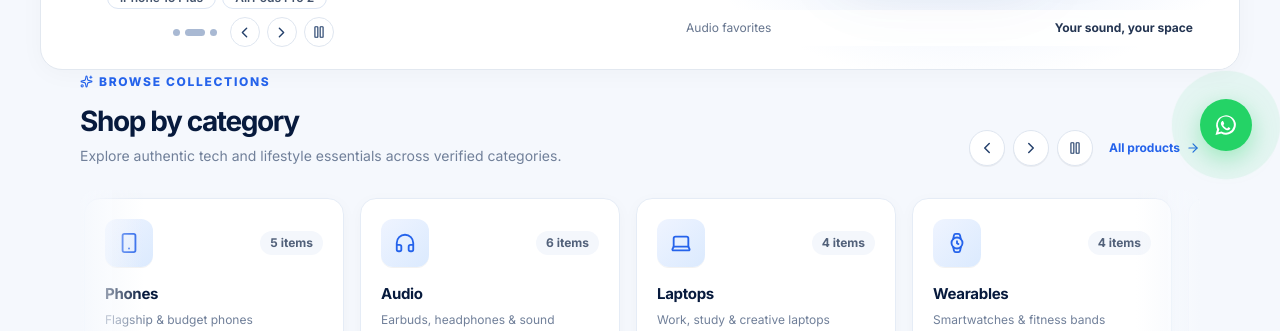
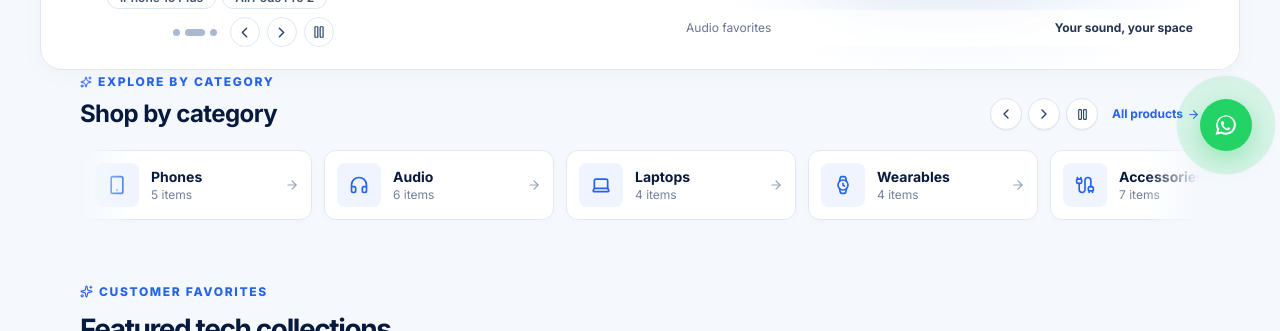
Before and after one commit to ManzoorAliOfficial/hash-online-store, a React (Vite) app in the folder frontend/: page / in a window 1280 px wide. Shown: the part 621-952 px from the top of the page. Built offline with nearby package versions, Linux system fonts and the light colour scheme.

Commit message:
style(categories): streamline category slider height into compact, professional pill cards

```diff
--- a/frontend/src/components/Home/CategoryGrid.jsx
+++ b/frontend/src/components/Home/CategoryGrid.jsx
@@ -17,31 +17,13 @@ import {
 } from "lucide-react";
 import { useStore } from "../../context/StoreContext";
 
-const categoryMeta = {
-  phones: {
-    icon: Smartphone,
-    desc: "Flagship & budget phones",
-  },
-  audio: {
-    icon: Headphones,
-    desc: "Earbuds, headphones & sound",
-  },
-  laptops: {
-    icon: Laptop,
-    desc: "Work, study & creative laptops",
-  },
-  wearables: {
-    icon: Watch,
-    desc: "Smartwatches & fitness bands",
-  },
-  gaming: {
-    icon: Gamepad2,
-    desc: "Controllers & gaming gear",
-  },
-  accessories: {
-    icon: Cable,
-    desc: "Cables, chargers & essentials",
-  },
+const categoryIcons = {
+  phones: Smartphone,
+  audio: Headphones,
+  laptops: Laptop,
+  wearables: Watch,
+  gaming: Gamepad2,
+  accessories: Cable,
 };
 
 export default function CategoryGrid() {
@@ -79,8 +61,8 @@ export default function CategoryGrid() {
         !window.matchMedia("(prefers-reduced-motion: reduce)").matches;
 
       if (shouldScroll && rail) {
-        // Continuous smooth speed (~38 pixels per second)
-        rail.scrollLeft += 38 * delta;
+        // Calm, premium speed (32 pixels per second)
+        rail.scrollLeft += 32 * delta;
 
         // Reset scroll position seamlessly at the exact halfway point
         const halfWidth = rail.scrollWidth / 2;
@@ -103,7 +85,7 @@ export default function CategoryGrid() {
   const handleScroll = (direction) => {
     if (!railRef.current) return;
     isInteractingRef.current = true;
-    const distance = 280;
+    const distance = 240;
 
     railRef.current.scrollBy({
       left: direction === "left" ? -distance : distance,
@@ -120,65 +102,62 @@ export default function CategoryGrid() {
     <section
       id="categories"
       aria-label="Shop by category"
-      className="mx-auto mb-[76px] max-w-[1120px] max-[900px]:mx-[5%] max-[600px]:mx-4 max-[600px]:mb-[52px]"
+      className="mx-auto mb-12 sm:mb-14 max-w-[1120px] max-[900px]:mx-[5%] max-[600px]:mx-4 max-[600px]:mb-10"
     >
-      {/* Section Header */}
-      <div className="mb-6 flex flex-wrap items-end justify-between gap-4">
+      {/* Compact Section Header */}
+      <div className="mb-4 flex flex-wrap items-end justify-between gap-3">
         <div>
           <div className="inline-flex items-center gap-1.5 text-xs font-extrabold tracking-[.14em] text-[#2563eb]">
-            <Sparkles size={13} className="text-[#2563eb]" />
-            <span>BROWSE COLLECTIONS</span>
+            <Sparkles size={12} className="text-[#2563eb]" />
+            <span>EXPLORE BY CATEGORY</span>
           </div>
-          <h2 className="mt-1.5 text-[28px] font-bold tracking-[-.05em] text-[#071a3d] max-[600px]:text-2xl">
+          <h2 className="mt-1 text-xl sm:text-2xl font-bold tracking-tight text-[#071a3d]">
             Shop by category
           </h2>
-          <p className="mt-1 text-xs sm:text-sm text-[#71809a]">
-            Explore authentic tech and lifestyle essentials across verified categories.
-          </p>
         </div>
 
         {/* Navigation & Controls */}
-        <div className="flex items-center gap-2">
+        <div className="flex items-center gap-1.5">
           <button
             type="button"
             onClick={() => handleScroll("left")}
-            className="grid size-9 cursor-pointer place-items-center rounded-full border border-[#dfe6f0] bg-white text-[#25416c] shadow-2xs transition-all duration-200 hover:border-[#2563eb] hover:bg-[#2563eb] hover:text-white hover:scale-105 active:scale-95"
+            className="grid size-8 cursor-pointer place-items-center rounded-full border border-[#dfe6f0] bg-white text-[#25416c] shadow-2xs transition-all duration-150 hover:border-[#2563eb] hover:bg-[#2563eb] hover:text-white active:scale-95"
             aria-label="Previous categories"
             title="Scroll left"
           >
-            <ChevronLeft size={18} />
+            <ChevronLeft size={16} />
           </button>
           <button
             type="button"
             onClick={() => handleScroll("right")}
-            className="grid size-9 cursor-pointer place-items-center rounded-full border border-[#dfe6f0] bg-white text-[#25416c] shadow-2xs transition-all duration-200 hover:border-[#2563eb] hover:bg-[#2563eb] hover:text-white hover:scale-105 active:scale-95"
+            className="grid size-8 cursor-pointer place-items-center rounded-full border border-[#dfe6f0] bg-white text-[#25416c] shadow-2xs transition-all duration-150 hover:border-[#2563eb] hover:bg-[#2563eb] hover:text-white active:scale-95"
             aria-label="Next categories"
             title="Scroll right"
           >
-            <ChevronRight size={18} />
+            <ChevronRight size={16} />
           </button>
           <button
             type="button"
             onClick={() => setIsPaused((prev) => !prev)}
-            className="grid size-9 cursor-pointer place-items-center rounded-full border border-[#dfe6f0] bg-white text-[#25416c] shadow-2xs transition-all duration-200 hover:border-[#2563eb] hover:bg-[#eff4ff] hover:text-[#2563eb] active:scale-95"
+            className="grid size-8 cursor-pointer place-items-center rounded-full border border-[#dfe6f0] bg-white text-[#25416c] shadow-2xs transition-all duration-150 hover:border-[#2563eb] hover:bg-[#eff4ff] hover:text-[#2563eb] active:scale-95"
             aria-label={isPaused ? "Play auto slider" : "Pause auto slider"}
             title={isPaused ? "Resume auto-scroll" : "Pause auto-scroll"}
           >
-            {isPaused ? <Play size={14} className="ml-0.5" /> : <Pause size={14} />}
+            {isPaused ? <Play size={13} className="ml-0.5" /> : <Pause size={13} />}
           </button>
           <Link
-            className="ml-2 hidden sm:inline-flex shrink-0 cursor-pointer items-center gap-1.5 text-xs font-bold text-[#2563eb] transition hover:text-[#174a93]"
+            className="ml-2 hidden sm:inline-flex shrink-0 cursor-pointer items-center gap-1 text-xs font-bold text-[#2563eb] transition hover:text-[#174a93]"
             to="/products"
           >
             <span>All products</span>
-            <ArrowRight size={14} />
+            <ArrowRight size={13} />
           </Link>
         </div>
       </div>
 
       {/* Slider Viewport with Ambient Edge Fade Masks */}
       <div
-        className="relative overflow-hidden rounded-2xl"
+        className="relative overflow-hidden rounded-xl"
         onMouseEnter={() => setIsHovered(true)}
         onMouseLeave={() => setIsHovered(false)}
         onTouchStart={() => {
@@ -193,13 +172,13 @@ export default function CategoryGrid() {
       >
         {/* Left edge fade gradient mask */}
         <div
-          className="pointer-events-none absolute left-0 top-0 bottom-0 z-10 w-8 sm:w-16 bg-gradient-to-r from-[#f5f8fd] to-transparent"
+          className="pointer-events-none absolute left-0 top-0 bottom-0 z-10 w-8 sm:w-14 bg-gradient-to-r from-[#f5f8fd] to-transparent"
           aria-hidden="true"
         />
 
         {/* Right edge fade gradient mask */}
         <div
-          className="pointer-events-none absolute right-0 top-0 bottom-0 z-10 w-8 sm:w-16 bg-gradient-to-l from-[#f5f8fd] to-transparent"
+          className="pointer-events-none absolute right-0 top-0 bottom-0 z-10 w-8 sm:w-14 bg-gradient-to-l from-[#f5f8fd] to-transparent"
           aria-hidden="true"
         />
 
@@ -208,15 +187,11 @@ export default function CategoryGrid() {
           ref={railRef}
           role="region"
           aria-label="Category Carousel"
-          className="flex gap-4 overflow-x-auto py-2 px-1 [scrollbar-width:none] [-ms-overflow-style:none] [&::-webkit-scrollbar]:hidden"
+          className="flex gap-3 overflow-x-auto py-1 px-0.5 [scrollbar-width:none] [-ms-overflow-style:none] [&::-webkit-scrollbar]:hidden"
         >
           {sliderItems.map((catName, index) => {
             const key = String(catName || "").toLowerCase();
-            const meta = categoryMeta[key] || {
-              icon: Tag,
-              desc: "Genuine tech essentials",
-            };
-            const Icon = meta.icon;
+            const Icon = categoryIcons[key] || Tag;
 
             const productCount = products.filter(
               (p) => (p.category || "").toLowerCase() === key,
@@ -226,36 +201,28 @@ export default function CategoryGrid() {
               <Link
                 key={`${catName}-${index}`}
                 to={`/products?category=${encodeURIComponent(catName)}`}
-                className="group relative flex w-[235px] sm:w-[260px] shrink-0 flex-col justify-between rounded-2xl border border-[#e5ecf6] bg-white p-5 shadow-[0_4px_16px_rgba(23,35,59,0.03)] transition-all duration-300 hover:-translate-y-1.5 hover:border-[#2563eb]/50 hover:shadow-[0_16px_32px_rgba(37,99,235,0.08)] active:scale-98"
+                className="group relative flex w-[205px] sm:w-[230px] shrink-0 items-center gap-3 rounded-xl border border-[#e2e8f0] bg-white p-3 shadow-[0_2px_8px_rgba(15,23,42,0.02)] transition-all duration-200 hover:-translate-y-1 hover:border-[#2563eb]/50 hover:bg-white hover:shadow-[0_8px_20px_rgba(37,99,235,0.08)] active:scale-98"
               >
-                {/* Top Row: Icon & Count Badge */}
-                <div className="flex items-center justify-between">
-                  <div className="grid size-12 place-items-center rounded-xl bg-gradient-to-br from-[#eff4ff] to-[#dbeafe] text-[#2563eb] shadow-2xs transition-all duration-300 group-hover:scale-105 group-hover:bg-[#2563eb] group-hover:text-white">
-                    <Icon size={22} />
-                  </div>
+                {/* Icon Container */}
+                <div className="grid size-11 shrink-0 place-items-center rounded-lg bg-[#eff4ff] text-[#2563eb] transition-all duration-200 group-hover:scale-105 group-hover:bg-[#2563eb] group-hover:text-white">
+                  <Icon size={20} />
+                </div>
 
-                  <span className="rounded-full bg-[#f4f7fc] px-2.5 py-1 text-xs font-bold text-[#52617a] transition-colors group-hover:bg-[#eff4ff] group-hover:text-[#2563eb]">
+                {/* Category Info */}
+                <div className="min-w-0 flex-1">
+                  <h3 className="truncate text-sm font-bold text-[#071a3d] transition-colors group-hover:text-[#2563eb]">
+                    {catName}
+                  </h3>
+                  <span className="block truncate text-xs text-[#71809a]">
                     {productCount} {productCount === 1 ? "item" : "items"}
                   </span>
                 </div>
 
-                {/* Middle Info: Name & Subtitle */}
-                <div className="mt-4">
-                  <h3 className="text-[15px] font-bold text-[#071a3d] tracking-[-0.02em] transition-colors group-hover:text-[#2563eb]">
-                    {catName}
-                  </h3>
-                  <p className="mt-1 text-xs text-[#71809a] leading-relaxed line-clamp-1">
-                    {meta.desc}
-                  </p>
-                </div>
-
-                {/* Bottom Row: CTA with animated arrow */}
-                <div className="mt-4 flex items-center justify-between border-t border-[#f0f4fa] pt-3 text-xs font-semibold text-[#64748b] transition-colors group-hover:text-[#2563eb]">
-                  <span>Explore items</span>
-                  <span className="grid size-6 place-items-center rounded-full bg-[#f4f7fc] transition-all duration-200 group-hover:translate-x-1 group-hover:bg-[#eff4ff] group-hover:text-[#2563eb]">
-                    <ArrowRight size={13} />
-                  </span>
-                </div>
+                {/* Subtle right arrow */}
+                <ArrowRight
+                  size={14}
+                  className="shrink-0 text-[#94a3b8] transition-all duration-200 group-hover:translate-x-1 group-hover:text-[#2563eb]"
+                />
               </Link>
             );
           })}
```
